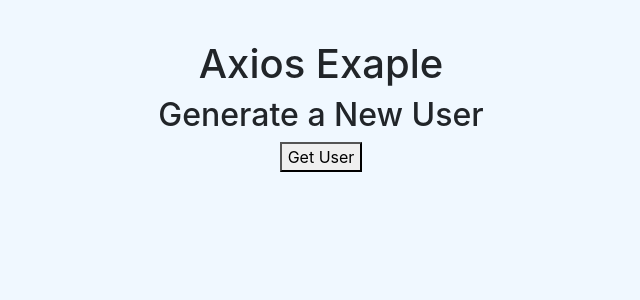
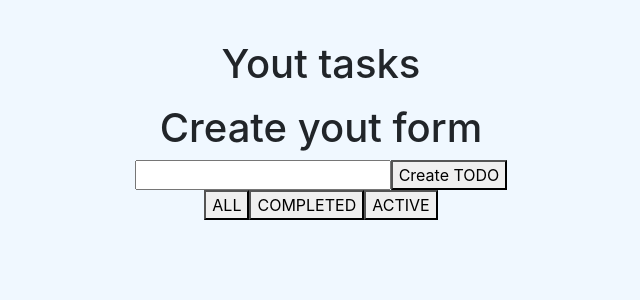
Before and after one commit to andresm240691/bootcamp_react, a React (Create React App) app: page / in a window 1280 px wide. Shown: the top 300 px of the page, without its empty margins (319-959 px from the left). Built offline with nearby package versions, Linux system fonts and the light colour scheme.

Commit message:
session 23

```diff
--- a/package.json
+++ b/package.json
@@ -19,8 +19,12 @@
     "node-sass": "^8.0.0",
     "react": "^18.2.0",
     "react-dom": "^18.2.0",
+    "react-redux": "^7.2.9",
     "react-router-dom": "^6.6.1",
     "react-scripts": "5.0.1",
+    "redux": "^4.1.1",
+    "redux-devtools-extension": "^2.13.9",
+    "redux-saga": "^1.1.3",
     "rxjs": "^7.8.0",
     "web-vitals": "^2.1.4",
     "yup": "^0.32.11"
--- a/src/App.js
+++ b/src/App.js
@@ -18,6 +18,12 @@
 import ObservableExample from './components/pure/ObservableExample';
 import FetchExample from './components/pure/FetchExample';
 import AxiosExample from './components/pure/AxiosExample';
+import Chucknorris from './components/pure/Chucknorris';
+import AxiosCRUDExample from './components/pure/AxiosCRUDExample';
+import TodoContainer from './components/containers/TodoContainer';
+import TodoFormContainer from './components/containers/TodoFormContainer';
+import FilterOptions from './components/pure/FilterOptions';
+
 
 function App() {
   return (
@@ -48,8 +54,12 @@
       {/* <AsyncExample></AsyncExample>   */}
       {/* <ObservableExample></ObservableExample> */}
       {/* <FetchExample></FetchExample> */}
-      <AxiosExample></AxiosExample>
-
+      {/* <AxiosExample></AxiosExample> */}
+      {/* <Chucknorris></Chucknorris> */}
+      {/* <AxiosCRUDExample></AxiosCRUDExample> */}
+      <TodoContainer></TodoContainer>
+      <TodoFormContainer></TodoFormContainer>
+      <FilterOptions></FilterOptions>
     </div>
   );
 }
--- a/src/index.js
+++ b/src/index.js
@@ -10,14 +10,21 @@
 import AppRoutingOne from './AppRoutingOne';
 import AppRoutingFinal from './AppRoutingFinal';
 
+// Redux imports
+import { createAppStore } from './store/config/storeConfig';
+import { Provider } from 'react-redux';
+
+let store = createAppStore();
 
 const root = ReactDOM.createRoot(document.getElementById('root'));
 root.render(
-  <React.StrictMode>
-    <App />
-    {/* <AppRoutingOne></AppRoutingOne> */}
-    {/* <AppRoutingFinal></AppRoutingFinal> */}
-  </React.StrictMode>
+  <Provider store={store}>
+    <React.StrictMode>
+      <App />
+      {/* <AppRoutingOne></AppRoutingOne> */}
+      {/* <AppRoutingFinal></AppRoutingFinal> */}
+    </React.StrictMode>
+  </Provider>
 );
 
 // If you want to start measuring performance in your app, pass a function
```
Also changed, not shown: src/utils/config/axios.conf.js (line endings or trailing spaces).
